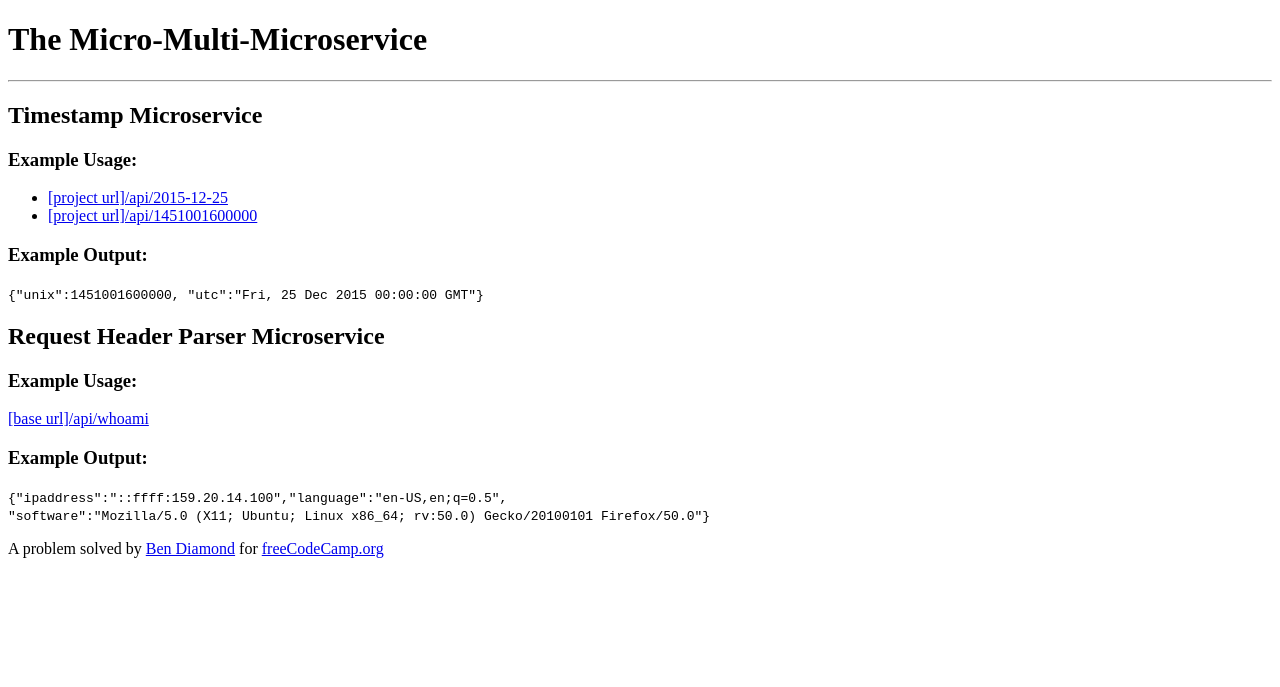
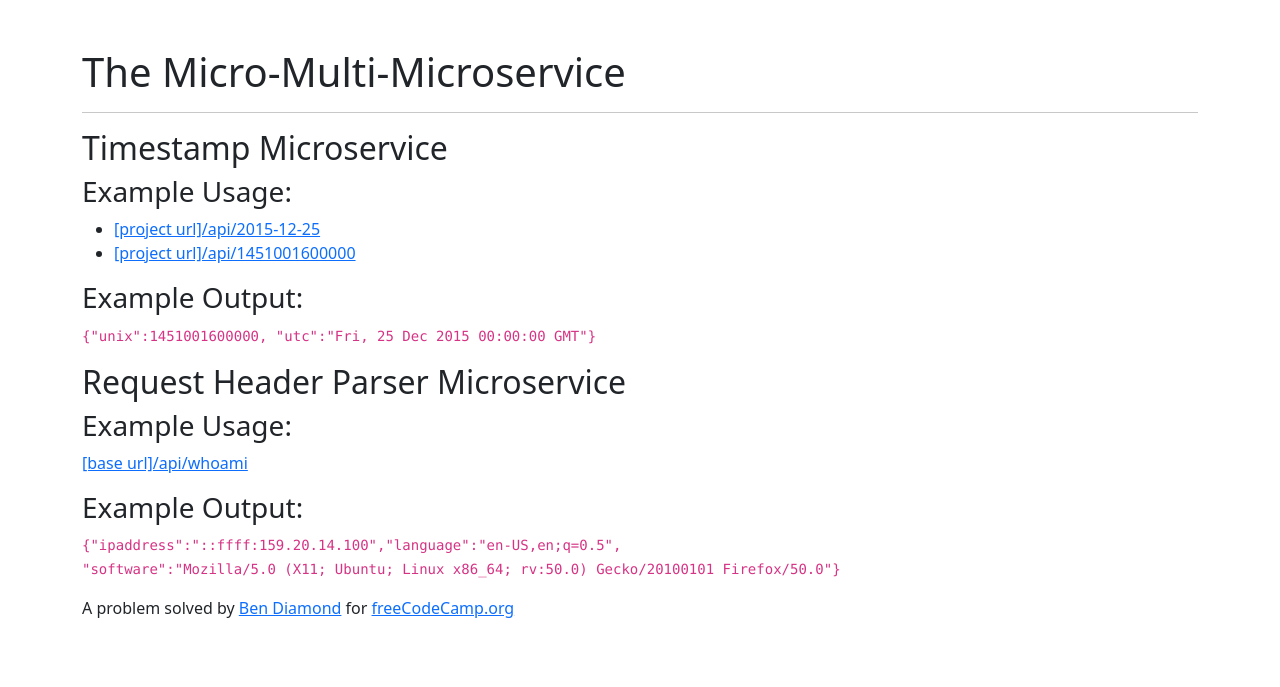
Before and after one commit to ApplianceJohn/micro-multi-microservice, a website: page views/index.html in a window 1280 px wide. Drawn offline with nearby package versions, Linux system fonts and the light colour scheme.

Commit message:
bootstrap includes updated

```diff
--- a/server.js
+++ b/server.js
@@ -7,7 +7,7 @@ const cors = require("cors");
 app.use(cors({ optionsSuccessStatus: 200 })); // some legacy browsers choke on 204
 
 // http://expressjs.com/en/starter/static-files.html
-app.use(express.static(`${__dirname}/node_modules/bootstrap/dist/css`));
+app.use("/css", express.static(`${__dirname}/node_modules/bootstrap/dist/css`));
 
 // http://expressjs.com/en/starter/basic-routing.html
 app.get("/", function (req, res) {
--- a/views/index.html
+++ b/views/index.html
@@ -10,17 +10,13 @@
 			href="https://cdn.freecodecamp.org/universal/favicons/favicon-32x32.png"
 			type="image/x-icon"
 		/>
-		<link
-			href="https://fonts.googleapis.com/css?family=Roboto"
-			rel="stylesheet"
-			type="text/css"
-		/>
-		<link href="style.css" rel="stylesheet" type="text/css" />
+		<link href="/css/bootstrap.min.css" rel="stylesheet" type="text/css" />
 	</head>
 	<body>
+		<div class="container py-5">
 			<h1>The Micro-Multi-Microservice</h1>
 			<hr />
-		<div class="container">
+
 			<h2>Timestamp Microservice</h2>
 
 			<h3>Example Usage:</h3>
@@ -58,13 +54,15 @@
 					Firefox/50.0"}</code
 				>
 			</p>
-		</div>
+
 			<div class="footer">
 				<p>
 					A problem solved by
-				<a href="https://github.com/appliancejohn/">Ben Diamond</a> for
+					<a href="https://github.com/appliancejohn/">Ben Diamond</a>
+					for
 					<a href="https://www.freecodecamp.org/">freeCodeCamp.org</a>
 				</p>
 			</div>
+		</div>
 	</body>
 </html>
```
Lines whose indentation alone changed are shown as unchanged.
